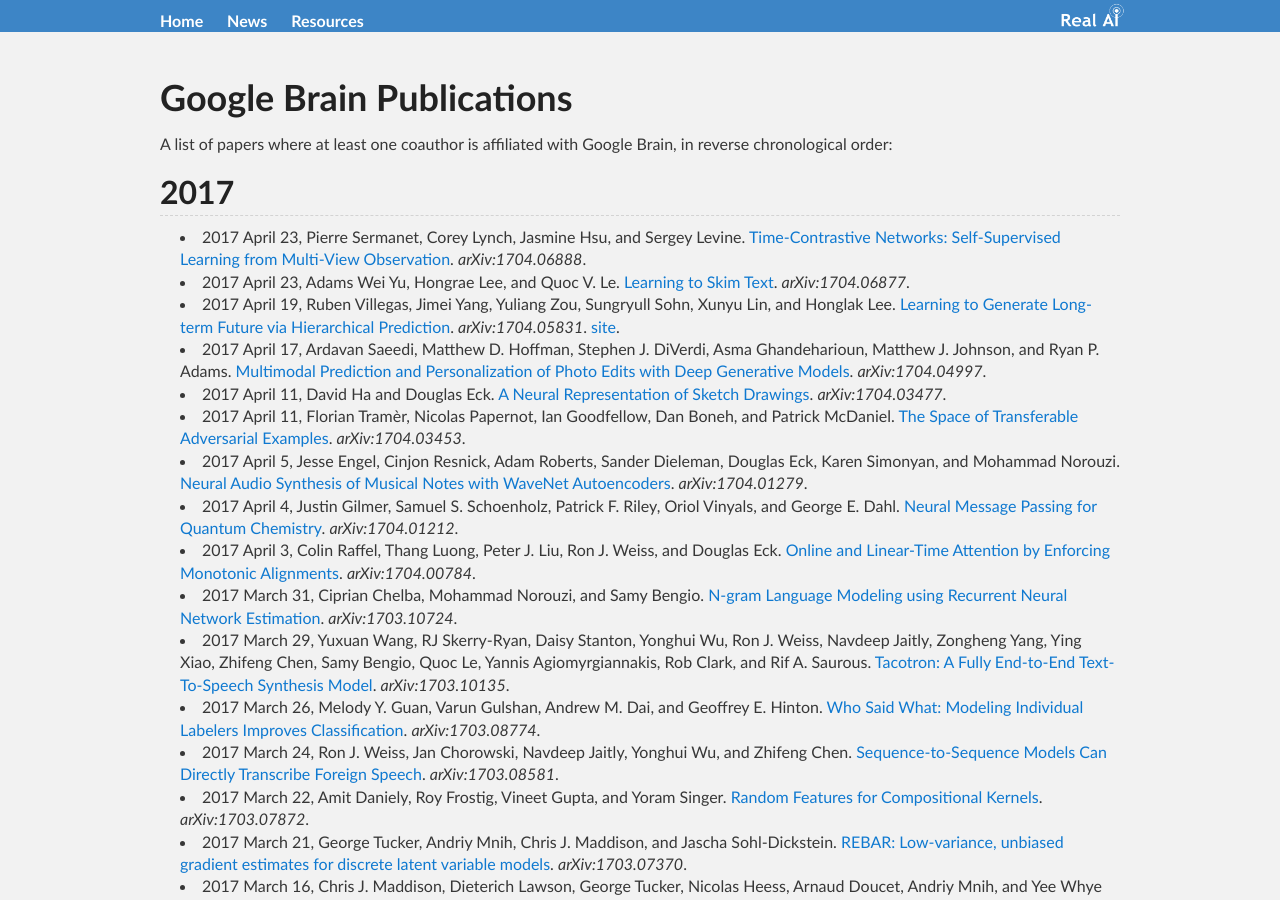
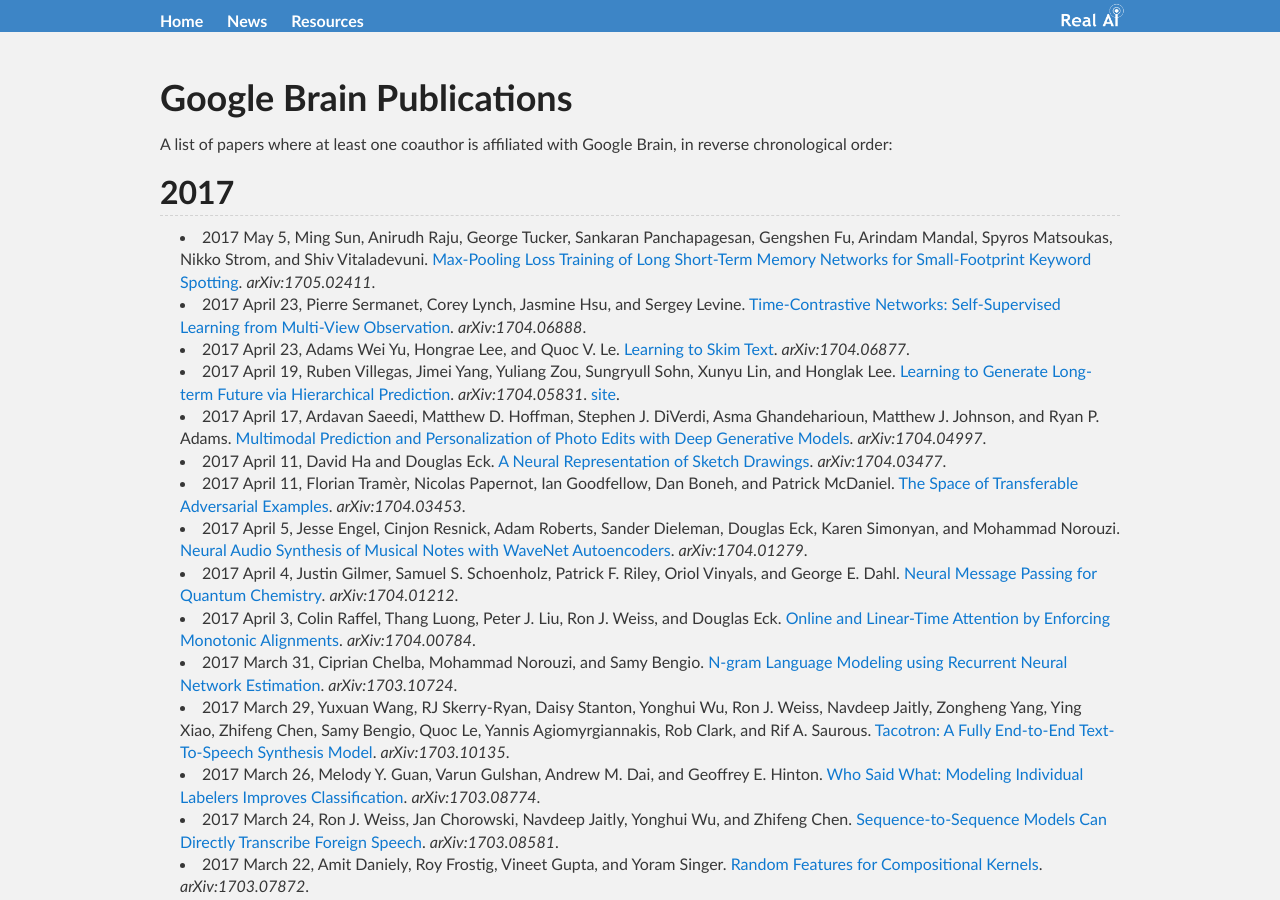
Before and after one commit to Tonywuhk/realai.org, a Jekyll site: the page built from labs/google-brain-publications.md, in a window 1280 px wide and 900 px high. Built offline with Jekyll 4.4.1, drawn with Linux system fonts in a browser that asks for light colours; our own code applies the rules of GitHub Pages for plain Markdown files; comment, search, counter and statistics services are not loaded; the repository's description, which GitHub fills in, is left out.

Commit message:
Update google-brain-publications.md

```diff
--- a/labs/google-brain-publications.md
+++ b/labs/google-brain-publications.md
@@ -7,6 +7,7 @@
 
 ## 2017
 
+* 2017 May 5, Ming Sun, Anirudh Raju, George Tucker, Sankaran Panchapagesan, Gengshen Fu, Arindam Mandal, Spyros Matsoukas, Nikko Strom, and Shiv Vitaladevuni. [Max-Pooling Loss Training of Long Short-Term Memory Networks for Small-Footprint Keyword Spotting](https://arxiv.org/abs/1705.02411). *arXiv:1705.02411*.
 * 2017 April 23, Pierre Sermanet, Corey Lynch, Jasmine Hsu, and Sergey Levine. [Time-Contrastive Networks: Self-Supervised Learning from Multi-View Observation](https://arxiv.org/abs/1704.06888). *arXiv:1704.06888*.
 * 2017 April 23, Adams Wei Yu, Hongrae Lee, and Quoc V. Le. [Learning to Skim Text](https://arxiv.org/abs/1704.06877). *arXiv:1704.06877*.
 * 2017 April 19, Ruben Villegas, Jimei Yang, Yuliang Zou, Sungryull Sohn, Xunyu Lin, and Honglak Lee. [Learning to Generate Long-term Future via Hierarchical Prediction](https://arxiv.org/abs/1704.05831). *arXiv:1704.05831*. [site](https://sites.google.com/a/umich.edu/rubenevillegas/hierch_vid).
```
